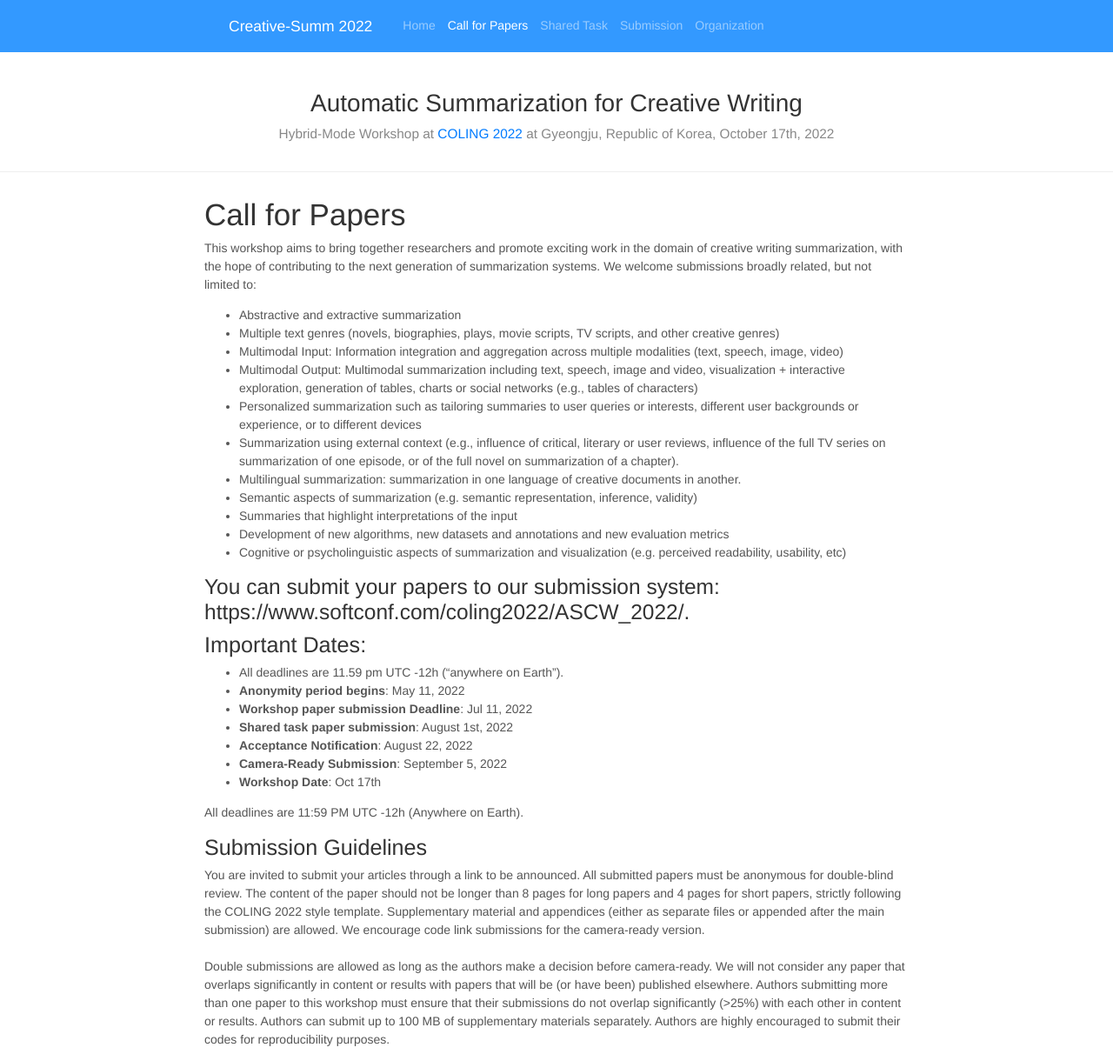
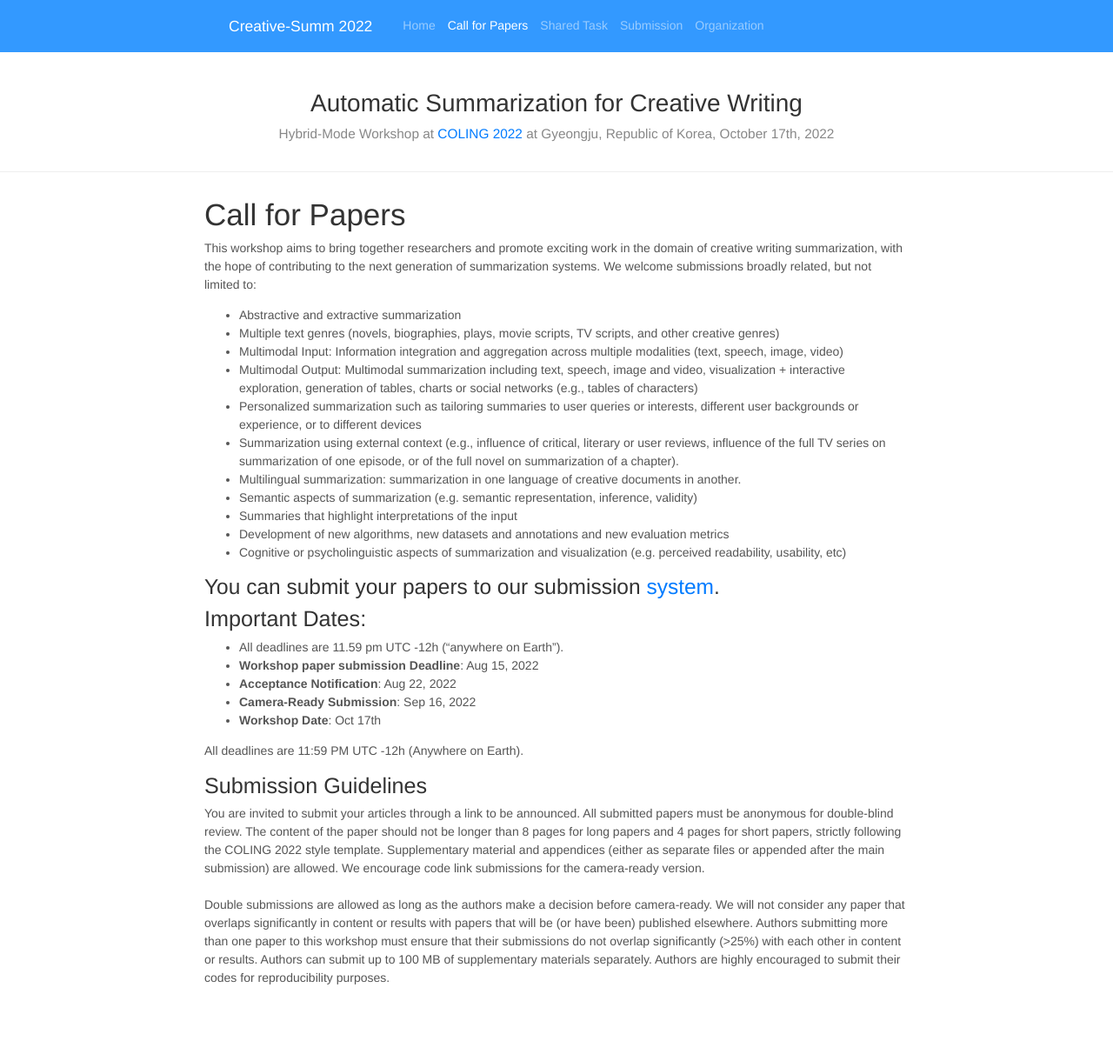
Before and after one commit to CreativeSumm/creativesumm.github.io, a Jekyll site: the page built from cfp.md, in a window 1280 px wide. Shown: the whole page at 87% size. Built offline with Jekyll 4.4.1, drawn with Linux system fonts in a browser that asks for light colours; nearby versions of some CDN libraries; after the commit the page ends 1149 px from its top, so only the background shows below that.

Commit message:
Update cfp.md

```diff
--- a/cfp.md
+++ b/cfp.md
@@ -27,15 +27,13 @@ This workshop aims to bring together researchers and promote exciting work in th
 - Development of new algorithms, new datasets and annotations and new evaluation metrics
 - Cognitive or psycholinguistic aspects of summarization and visualization (e.g. perceived readability, usability, etc)
 
-### You can submit your papers to our submission system: https://www.softconf.com/coling2022/ASCW_2022/.
+### You can submit your papers to our submission [system](https://www.softconf.com/coling2022/ASCW_2022/).
 
 ## Important Dates:
 - All deadlines are 11.59 pm UTC -12h (“anywhere on Earth”).
-- **Anonymity period begins**: May 11, 2022
-- **Workshop paper submission Deadline**: Jul 11, 2022
-- **Shared task paper submission**: August 1st, 2022
-- **Acceptance Notification**: August 22, 2022
-- **Camera-Ready Submission**: September 5, 2022
+- **Workshop paper submission Deadline**: Aug 15, 2022
+- **Acceptance Notification**: Aug 22, 2022
+- **Camera-Ready Submission**: Sep 16, 2022
 - **Workshop Date**: Oct 17th
 
 All deadlines are 11:59 PM UTC -12h (Anywhere on Earth).
```
